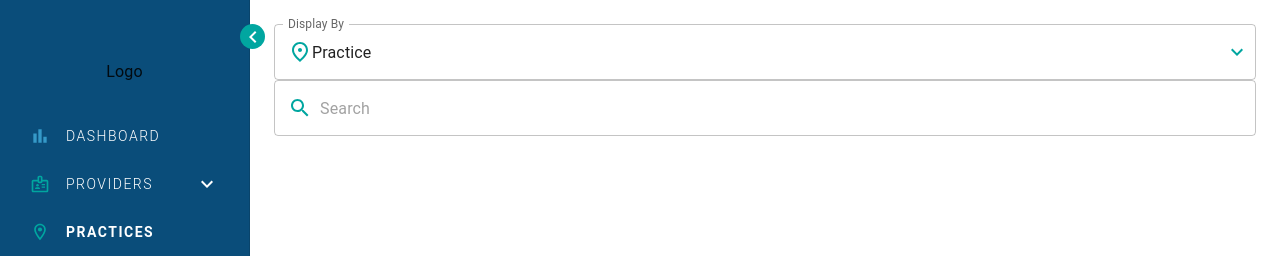
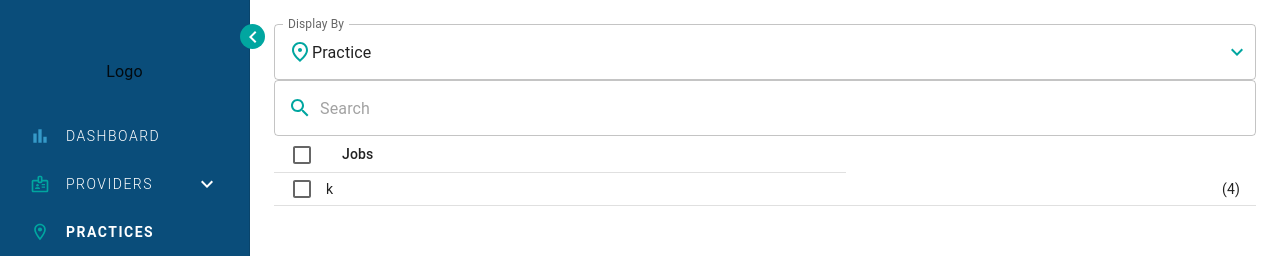
Before and after one commit to Onelky/menu-test, a React (Create React App) app: page /practices in a window 1280 px wide. Shown: the top 256 px of the page. Built offline with nearby package versions, Linux system fonts and the light colour scheme.

Commit message:
create and test Table component, add it to Providers

```diff
--- a/src/components/Practices/Practices.tsx
+++ b/src/components/Practices/Practices.tsx
@@ -2,7 +2,10 @@ import React, { useState } from 'react'
 import { Stack } from '@mui/material'
 import { SearchBar } from '../common/SearchBar'
 import { CustomSelect } from '../common/Select'
+import { Table } from '../../components/common/Table'
 
+// todo: add filter icon with notification
+// todo: create common table
 export const Practices = () => {
   const [value, setValue] = useState('')
   return (
@@ -16,6 +19,10 @@ export const Practices = () => {
         ]}
       />
       <SearchBar value={value} setValue={setValue} placeholder={'Search'} />
+      <Table
+        rows={[{ id: 1, jobs: 4, place: 'k' }]}
+        headers={[{ label: 'Jobs', id: 1 }]}
+      />
     </Stack>
   )
 }
--- /dev/null
+++ b/src/components/common/Table/Table.tsx
@@ -0,0 +1,146 @@
+import React, { type FC } from 'react'
+import TableBody from '@mui/material/TableBody'
+import TableContainer from '@mui/material/TableContainer'
+import TableRow from '@mui/material/TableRow'
+import MuiTable from '@mui/material/Table'
+import MuiTableHead from '@mui/material/TableHead'
+import TableCell from '@mui/material/TableCell'
+import Checkbox from '@mui/material/Checkbox'
+import type { Data, HeadCell } from './types'
+
+interface TableHeadProps {
+  numSelected: number
+  onSelectAllClick: (event: React.ChangeEvent<HTMLInputElement>) => void
+  rowCount: number
+  headCells: HeadCell[]
+}
+
+function TableHead(props: TableHeadProps) {
+  const {
+    onSelectAllClick,
+    // order,
+    // orderBy,
+    numSelected,
+    rowCount,
+    headCells
+    // onRequestSort
+  } = props
+
+  return (
+    <MuiTableHead>
+      <TableRow>
+        <TableCell padding="checkbox">
+          <Checkbox
+            color="primary"
+            indeterminate={numSelected > 0 && numSelected < rowCount}
+            checked={rowCount > 0 && numSelected === rowCount}
+            onChange={onSelectAllClick}
+          />
+        </TableCell>
+        {headCells.map((headCell) => (
+          <TableCell
+            key={headCell.id}
+            align={headCell.numeric ? 'right' : 'left'}
+            padding={headCell.disablePadding ? 'none' : 'normal'}
+          >
+            {headCell.label}
+          </TableCell>
+        ))}
+      </TableRow>
+    </MuiTableHead>
+  )
+}
+
+type TableProps = {
+  rows: Data[]
+  headers: HeadCell[]
+}
+export const Table: FC<TableProps> = ({ rows, headers }) => {
+  const [selected, setSelected] = React.useState<readonly number[]>([])
+
+  const handleClick = (event: React.MouseEvent<unknown>, id: number) => {
+    const selectedIndex = selected.indexOf(id)
+    let newSelected: readonly number[] = []
+
+    if (selectedIndex === -1) {
+      newSelected = newSelected.concat(selected, id)
+    } else if (selectedIndex === 0) {
+      newSelected = newSelected.concat(selected.slice(1))
+    } else if (selectedIndex === selected.length - 1) {
+      newSelected = newSelected.concat(selected.slice(0, -1))
+    } else if (selectedIndex > 0) {
+      newSelected = newSelected.concat(
+        selected.slice(0, selectedIndex),
+        selected.slice(selectedIndex + 1)
+      )
+    }
+
+    setSelected(newSelected)
+  }
+
+  const isSelected = (name: number) => selected.indexOf(name) !== -1
+
+  const handleSelectAllClick = (event: React.ChangeEvent<HTMLInputElement>) => {
+    if (event.target.checked) {
+      const newSelected = rows.map((n) => n.id)
+      setSelected(newSelected)
+      return
+    }
+    setSelected([])
+  }
+
+  return (
+    <TableContainer>
+      <MuiTable
+        sx={{ minWidth: 750 }}
+        aria-labelledby="tableTitle"
+        size={'small'}
+      >
+        <TableHead
+          numSelected={selected.length}
+          onSelectAllClick={handleSelectAllClick}
+          rowCount={rows.length}
+          headCells={headers}
+        />
+        <TableBody>
+          {rows.map((row, index) => {
+            const isItemSelected = isSelected(row.id)
+            const labelId = `table-checkbox-${index}`
+
+            return (
+              <TableRow
+                hover
+                onClick={(event) => handleClick(event, row.id)}
+                role="checkbox"
+                aria-checked={isItemSelected}
+                tabIndex={-1}
+                key={row.id}
+                selected={isItemSelected}
+                sx={{ cursor: 'pointer' }}
+              >
+                <TableCell padding="checkbox">
+                  <Checkbox
+                    color="primary"
+                    checked={isItemSelected}
+                    inputProps={{
+                      'aria-labelledby': labelId
+                    }}
+                  />
+                </TableCell>
+                <TableCell
+                  component="th"
+                  id={labelId}
+                  scope="row"
+                  padding="none"
+                >
+                  {row.place}
+                </TableCell>
+                <TableCell align="right">({row.jobs})</TableCell>
+              </TableRow>
+            )
+          })}
+        </TableBody>
+      </MuiTable>
+    </TableContainer>
+  )
+}
--- /dev/null
+++ b/src/components/common/Table/index.ts
@@ -0,0 +1 @@
+export * from './Table'
--- /dev/null
+++ b/src/components/common/Table/types.ts
@@ -0,0 +1,11 @@
+export interface Data {
+  id: number
+  place: string
+  jobs: number
+}
+export interface HeadCell {
+  id: number
+  label: string
+  disablePadding?: boolean
+  numeric?: boolean
+}
```
Also changed, not shown: 1 other file (tests, documents, lock files or other folders).
